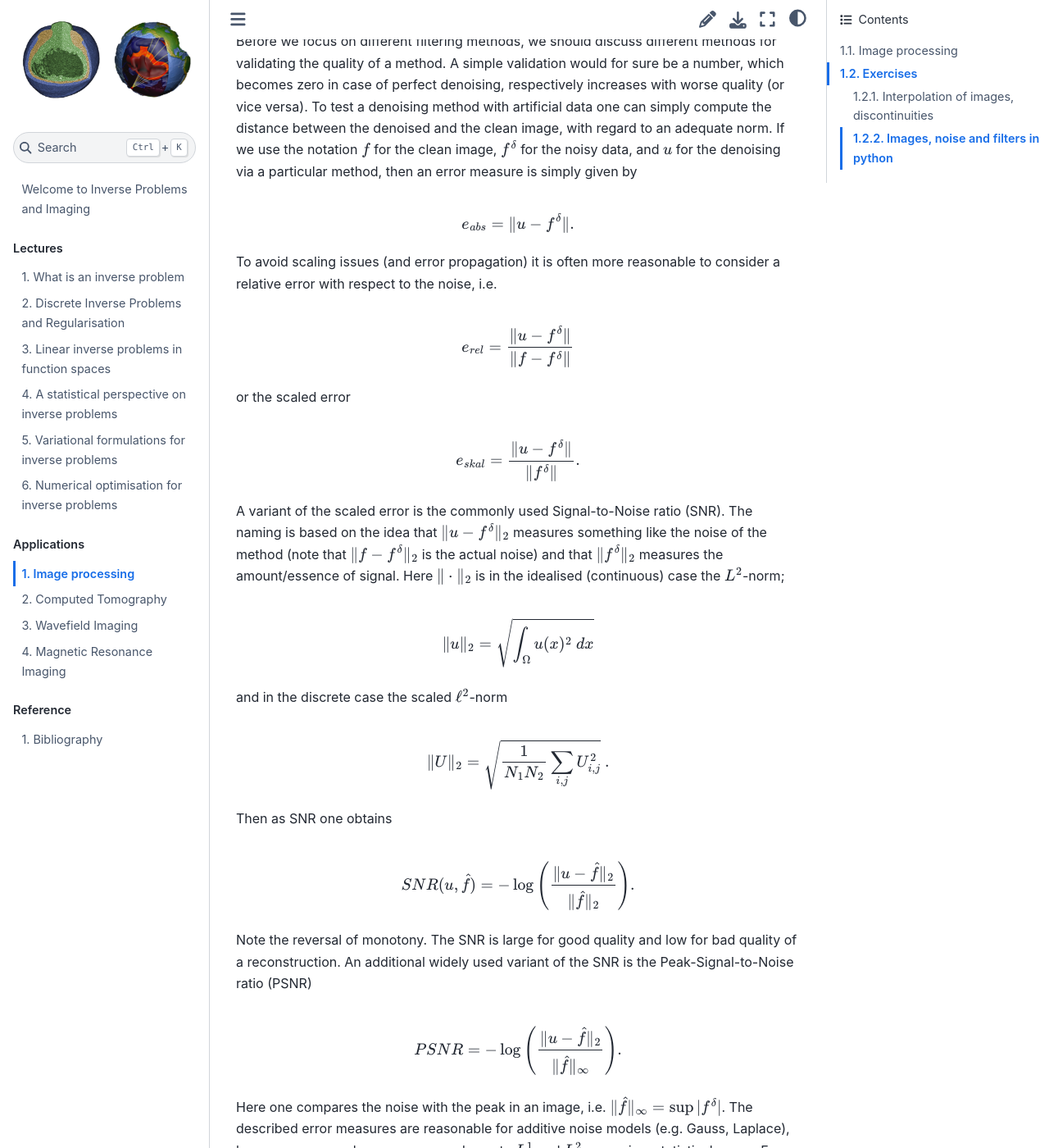
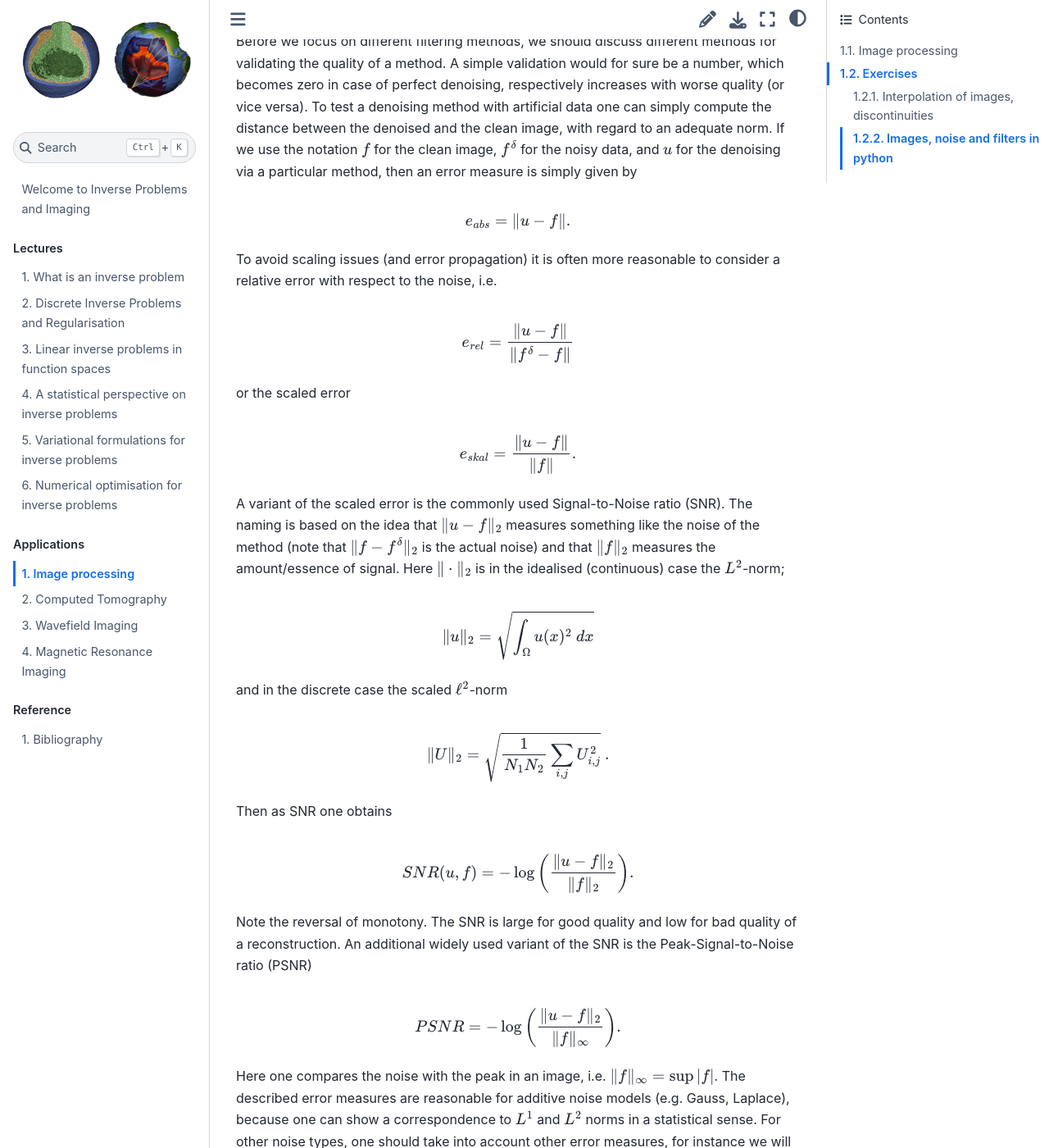
Before and after one commit to TristanvanLeeuwen/IP_and_Im_Lectures, a Jupyter Book: the page built from image_processing.md, in a window 1280 px wide and 1400 px high, scrolled down 2831 px. Shown: the whole window at 82% size. Built offline with Jupyter Book 1.0.4 settings and Sphinx 7.4.7 and the Sphinx Book theme 1.1.4, drawn with Linux system fonts in a browser that asks for light colours.

Commit message:
Update image_processing.md
Updated the formulas for the error measures as I thought some are incorrect.

```diff
--- a/image_processing.md
+++ b/image_processing.md
@@ -107,22 +107,22 @@ glue("noisy_images", fig, display=False)
 Before we focus on different filtering methods, we should discuss different methods for validating the quality of a method. A simple validation would for sure be a number, which becomes zero in case of perfect denoising, respectively increases with worse quality (or vice versa). To test a denoising method with artificial data one can simply compute the distance between the denoised and the clean image, with regard to an adequate norm. If we use the notation $f$ for the clean image, $f^{\delta}$ for the noisy data, and $u$ for the denoising via a particular method, then an error measure is simply given by
 
 $$
-	e_{abs} = \Vert u - f^{\delta} \Vert.
+	e_{abs} = \Vert u - f \Vert.
 $$
 
 To avoid scaling issues (and error propagation) it is often more reasonable to consider a relative error with respect to the noise, i.e.
 
 $$
-e_{rel} = \frac{\Vert u - f^{\delta} \Vert}{\Vert f - f^{\delta}\Vert}
+e_{rel} = \frac{\Vert u - f \Vert}{\Vert f^{\delta} - f\Vert}
 $$
 
 or the scaled error
 
 $$
-e_{skal} = \frac{\Vert u - f^{\delta} \Vert}{\Vert f^{\delta} \Vert} .
+e_{skal} = \frac{\Vert u - f \Vert}{\Vert f \Vert} .
 $$
 
-A variant of the scaled error is the commonly used Signal-to-Noise ratio (SNR). The naming is based on the idea that $\Vert u - f^{\delta} \Vert_2$ measures something like the noise of the method (note that $\Vert f - f^{\delta}\Vert_2$ is the actual noise) and that $\Vert f^{\delta} \Vert_2$ measures the amount/essence of signal. Here $\Vert \cdot \Vert_2$ is in the idealised (continuous) case the $L^2$-norm;
+A variant of the scaled error is the commonly used Signal-to-Noise ratio (SNR). The naming is based on the idea that $\Vert u - f \Vert_2$ measures something like the noise of the method (note that $\Vert f - f^{\delta}\Vert_2$ is the actual noise) and that $\Vert f \Vert_2$ measures the amount/essence of signal. Here $\Vert \cdot \Vert_2$ is in the idealised (continuous) case the $L^2$-norm;
 
 $$
 	\Vert u \Vert_2 = \sqrt{\int_\Omega u(x)^2~dx}
@@ -137,16 +137,16 @@ $$
 Then as SNR one obtains
 
 $$
-	SNR(u,\hat f) = - \log \left( \frac{\Vert u - \hat f \Vert_2}{\Vert \hat f \Vert_2} \right).
+	SNR(u,f) = - \log \left( \frac{\Vert u - f \Vert_2}{\Vert f \Vert_2} \right).
 $$
 
 Note the reversal of monotony. The SNR is large for good quality and low for bad quality of a reconstruction. An additional widely used variant of the SNR is the Peak-Signal-to-Noise ratio (PSNR)
 
 $$
-PSNR = - \log \left( \frac{\Vert u - \hat f \Vert_2}{\Vert \hat f \Vert_\infty }\right).
+PSNR = - \log \left( \frac{\Vert u - f \Vert_2}{\Vert f \Vert_\infty }\right).
 $$
 
-Here one compares the noise with the peak in an image, i.e. $\Vert \hat f \Vert_\infty = \sup |f^{\delta}|$. The described error measures are reasonable for additive noise models (e.g. Gauss, Laplace), because one can show a correspondence to $L^1$ and $L^2$ norms in a statistical sense. For other noise types, one should take into account other error measures, for instance we will see in later chapters, that the Kullback-Leibler distance represents an adequate error measure for Poisson noise. In some cases it will be necessary to consider error measures different from standard norms, e.g. if one is primarily interested in edges of a reconstruction. In such cases more geometric error measures (in more general metrics) are favourable for the distances of edge sets.
+Here one compares the noise with the peak in an image, i.e. $\Vert f \Vert_\infty = \sup |f|$. The described error measures are reasonable for additive noise models (e.g. Gauss, Laplace), because one can show a correspondence to $L^1$ and $L^2$ norms in a statistical sense. For other noise types, one should take into account other error measures, for instance we will see in later chapters, that the Kullback-Leibler distance represents an adequate error measure for Poisson noise. In some cases it will be necessary to consider error measures different from standard norms, e.g. if one is primarily interested in edges of a reconstruction. In such cases more geometric error measures (in more general metrics) are favourable for the distances of edge sets.
 
 ### Local smoothing filters
 In this section we focus on filtering methods for image denoising. Denoising is one of the most important tasks in digital image processing because it finds various applications beyond fluorescence microscopy and forms a well understood basis for many other image processing challenges in inverse problems. Denoising is the (inverse) problem of removing the noise from images while keeping significant information in the data. In applications, denoising methods are often applied as pre- or postprocessing methods to better analyse images and to be able to extract specific features, e.g. edges or corners, more effectively. In the following we particularly focus on the relationship between denoising filters, partial differential equations (PDEs) and related variational methods. We will start with simple linear diffusion filters an end with an outlook on a famous nonlinear variational method for denoising.
```
